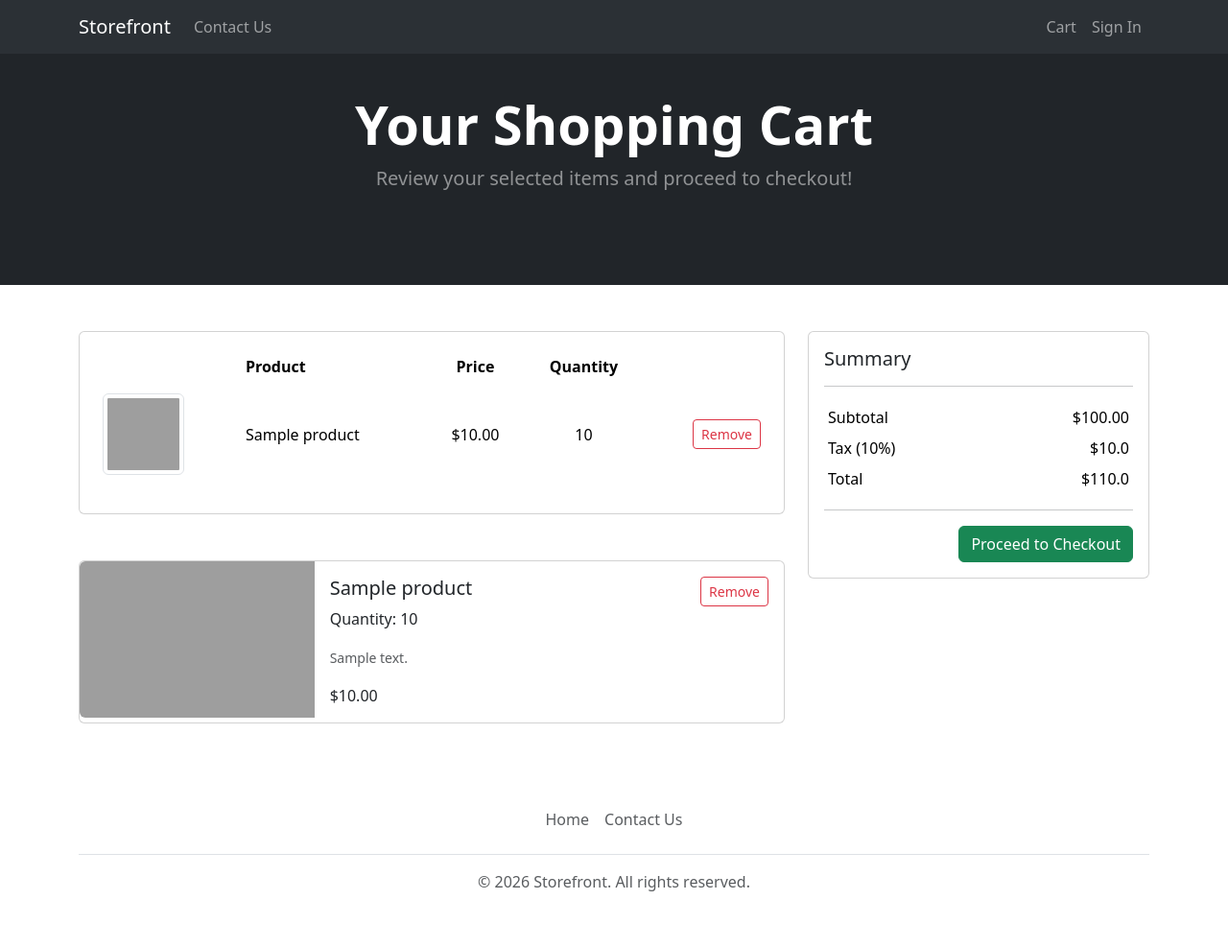
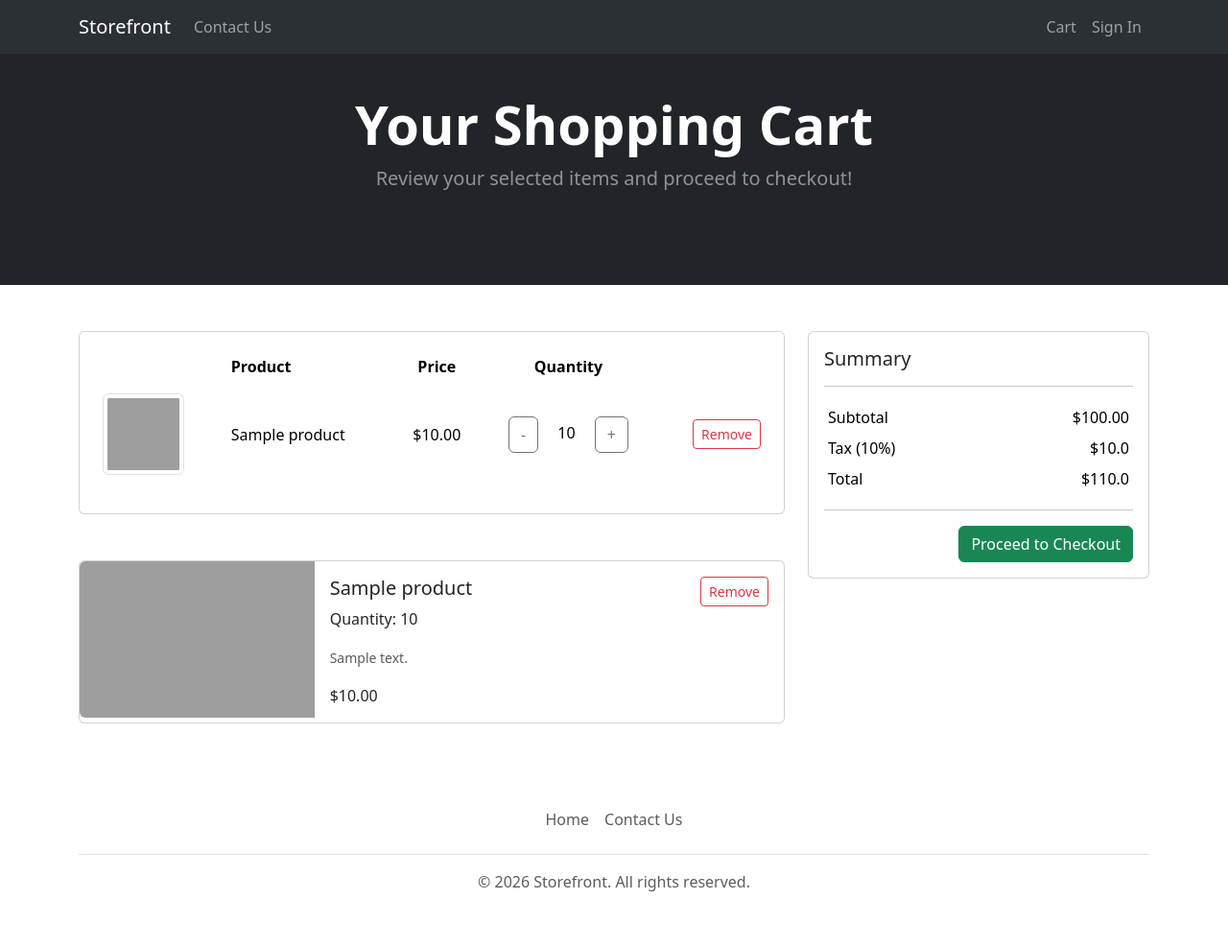
Before and after one commit to roshansaganti/django-storefront, a Django app: page /cart/ in a window 1280 px wide. Shown: the whole page at 96% size. Run offline with Django 4.2, Linux system fonts and the light colour scheme; tables that the repository leaves empty hold one stand-in row (values such as "Sample post"); some libraries are stand-ins or nearby versions; grey boxes are pictures that could not be loaded.

Commit message:
Add quantity buttons

```diff
--- a/store/templates/cart.html
+++ b/store/templates/cart.html
@@ -44,7 +44,11 @@
                                         </td>
                                         <td class="align-middle text-start">{{ item.product.name }}</td>
                                         <td class="align-middle text-center">${{ item.product.price|intcomma }}</td>
-                                        <td class="align-middle text-center">{{ item.quantity }}</td>
+                                        <td class="align-middle text-center">
+                                            <a href="#" class="btn btn-md btn-outline-secondary">-</a>
+                                            <span class="px-3">{{ item.quantity }}</span>
+                                            <a href="#" class="btn btn-md btn-outline-secondary">+</a>
+                                        </td>
                                         <!-- <td class="text-end">${{ item.product.price|floatformat:2 }}</td> -->
                                         <td class="align-middle text-end">
                                             <a href="#" class="btn btn-sm btn-outline-danger">Remove</a>
```
